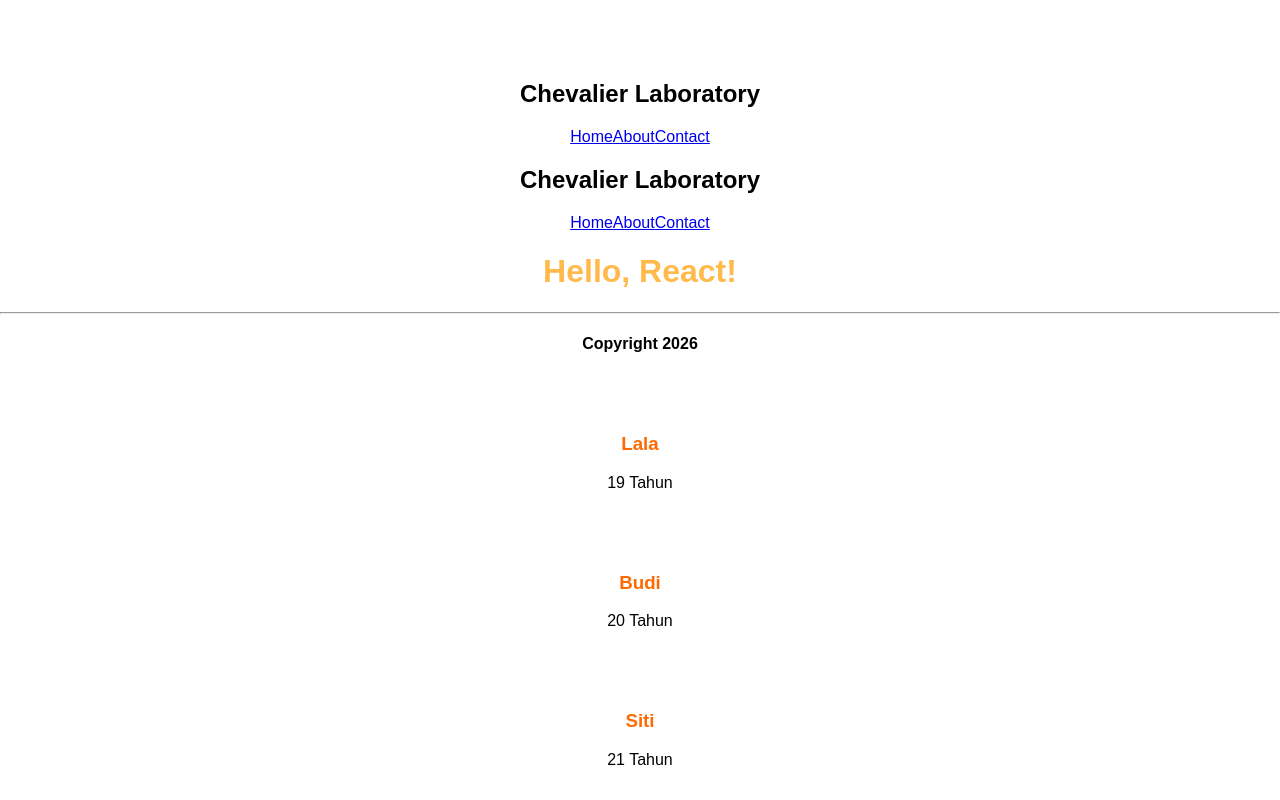
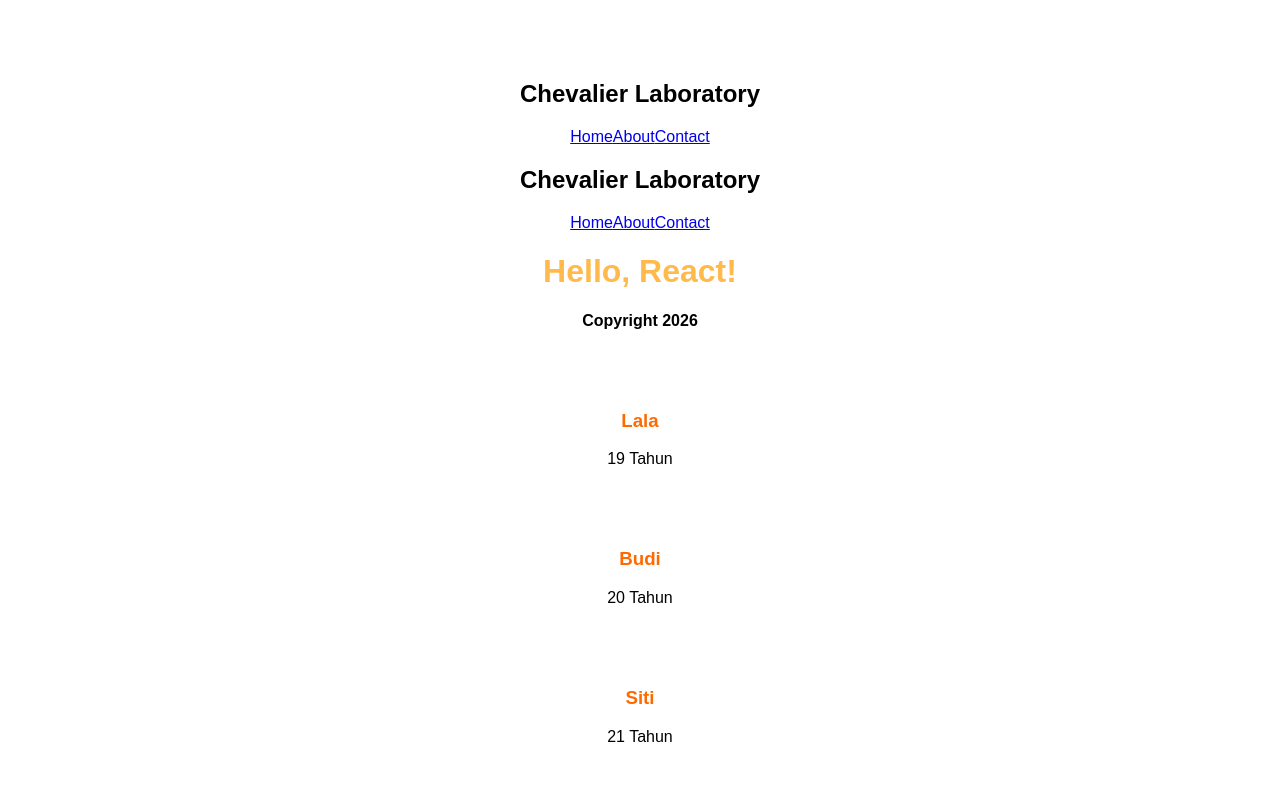
Before and after one commit to lalafadillah/ChevalierLab, a React (Vite) app in the folder week6/: page / in a window 1280 px wide. Built offline with nearby package versions, Linux system fonts and the light colour scheme.

Commit message:
update footer web

```diff
--- a/week6/src/components/Footer.jsx
+++ b/week6/src/components/Footer.jsx
@@ -1,7 +1,6 @@
 function Footer() {
   return (
     <footer>
-      <hr />
       <h4>Copyright 2026</h4>
     </footer>
   );
```
